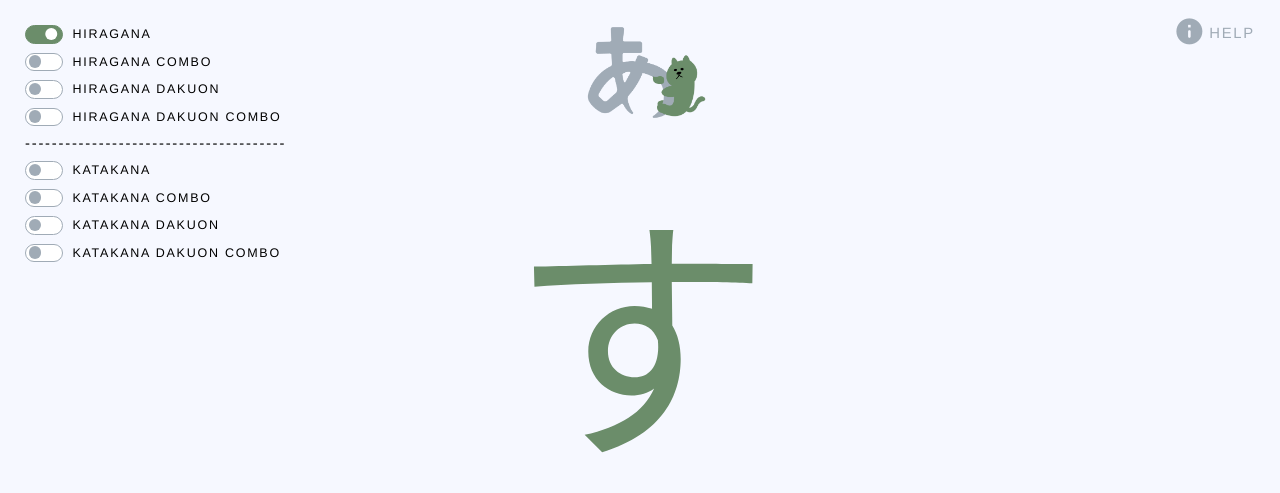
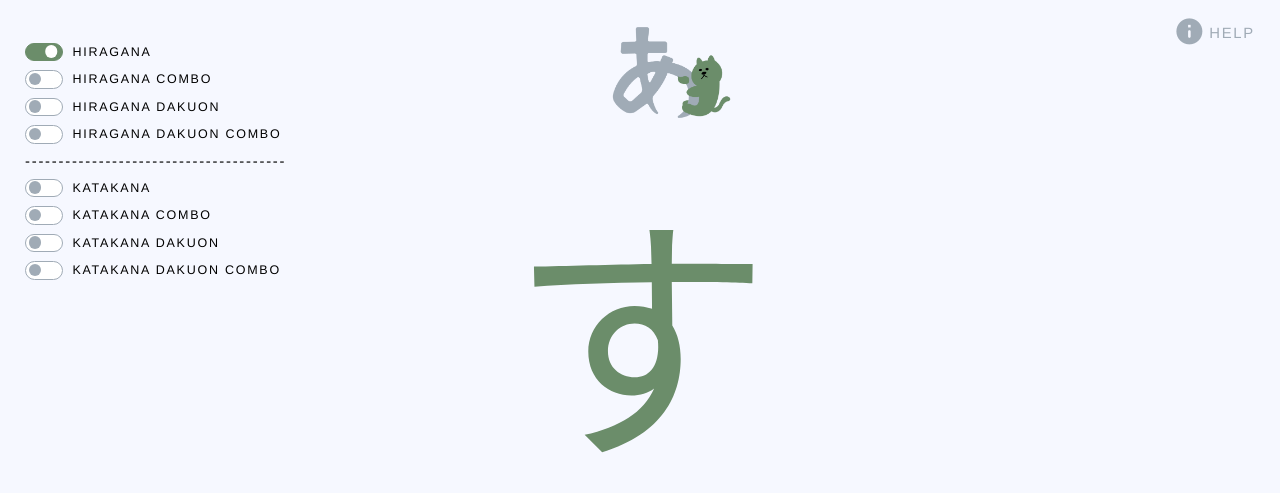
Before and after one commit to AudricSan/kanaTraining, a PHP site: page /view/index.html in a window 1280 px wide. Shown: the top 493 px of the page. Run offline with PHP 8.4, Linux system fonts and the light colour scheme; some libraries are stand-ins or nearby versions.

Commit message:
edit index.css
change .check for full menu position
add Theme selector in Menu

```diff
--- a/view/ellements/css/index.css
+++ b/view/ellements/css/index.css
@@ -178,11 +178,15 @@ input {
   outline: none;
 }
 
-.check {
+#menu {
   position: absolute;
   z-index: 999;
   left: 20px;
   top: 20px;
+}
+
+#menu ul{
+  padding-left: 0%;
 }
 
 .submit {
```
